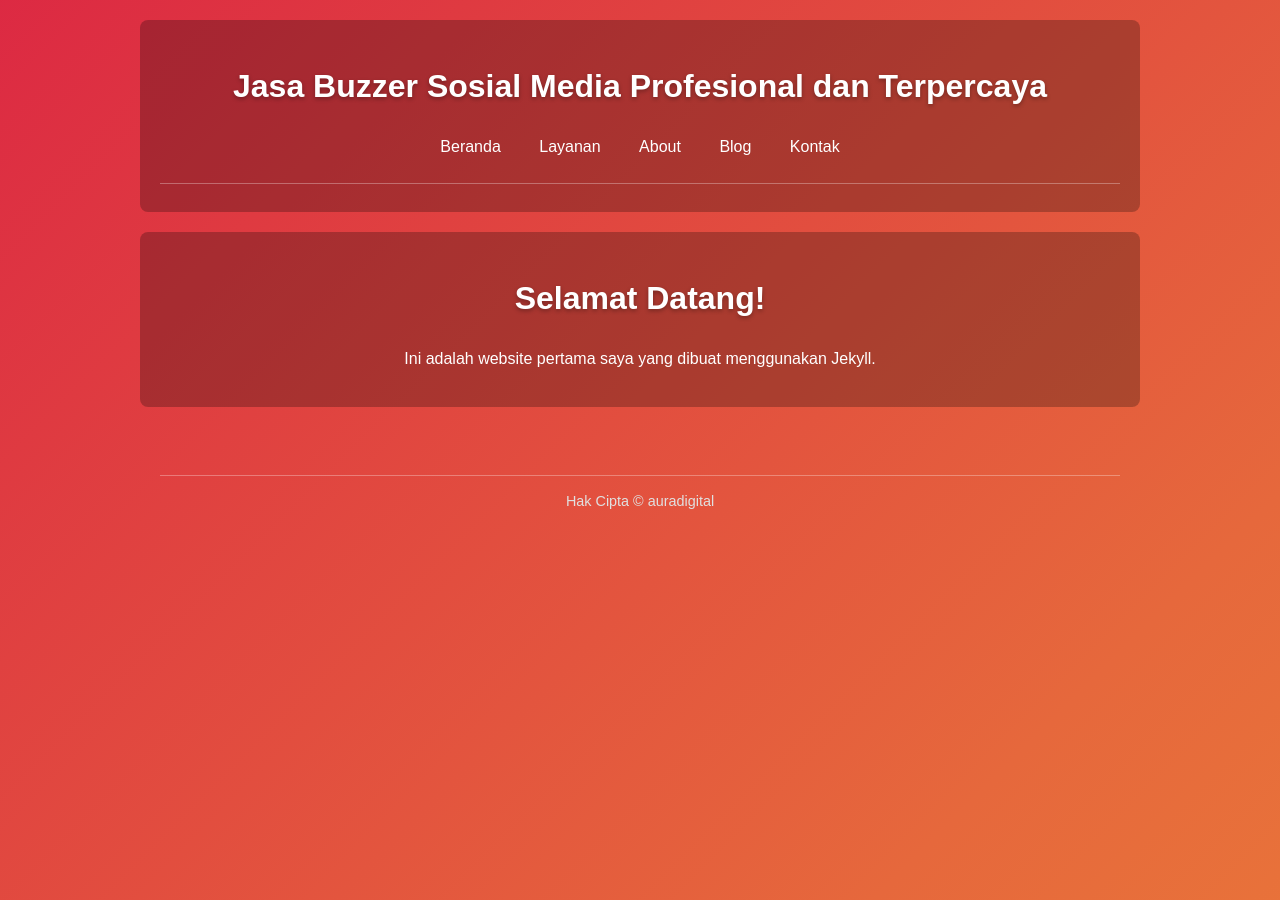
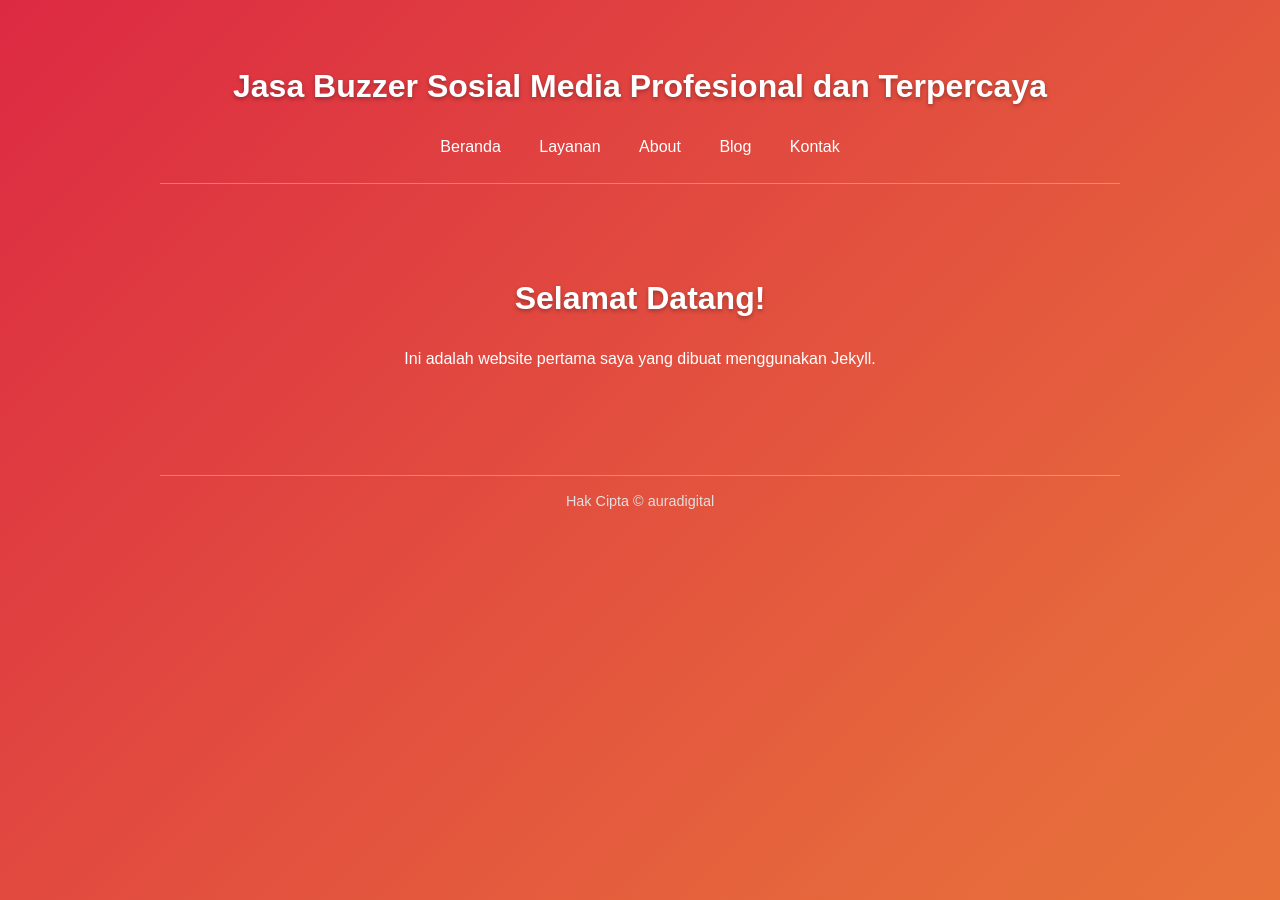
Before and after one commit to AzkaAtta/azkaatta.github.io, a Jekyll site: the page built from index.md, in a window 1280 px wide. Built offline with Jekyll 4.4.1, drawn with Linux system fonts in a browser that asks for light colours.

Commit message:
style.css

```diff
--- a/assets/style.css
+++ b/assets/style.css
@@ -28,12 +28,11 @@ body {
     }
 }
 
-/* Membuat area konten tidak terlalu lebar dan transparan */
 header, main, footer {
     max-width: 960px;
     margin: 20px auto;
     padding: 20px;
-    background-color: rgba(0, 0, 0, 0.25); /* Latar semi-transparan agar background body terlihat */
+    background: none; /* UBAH MENJADI SEPERTI INI */
     border-radius: 8px;
     text-align: center;
 }
```
